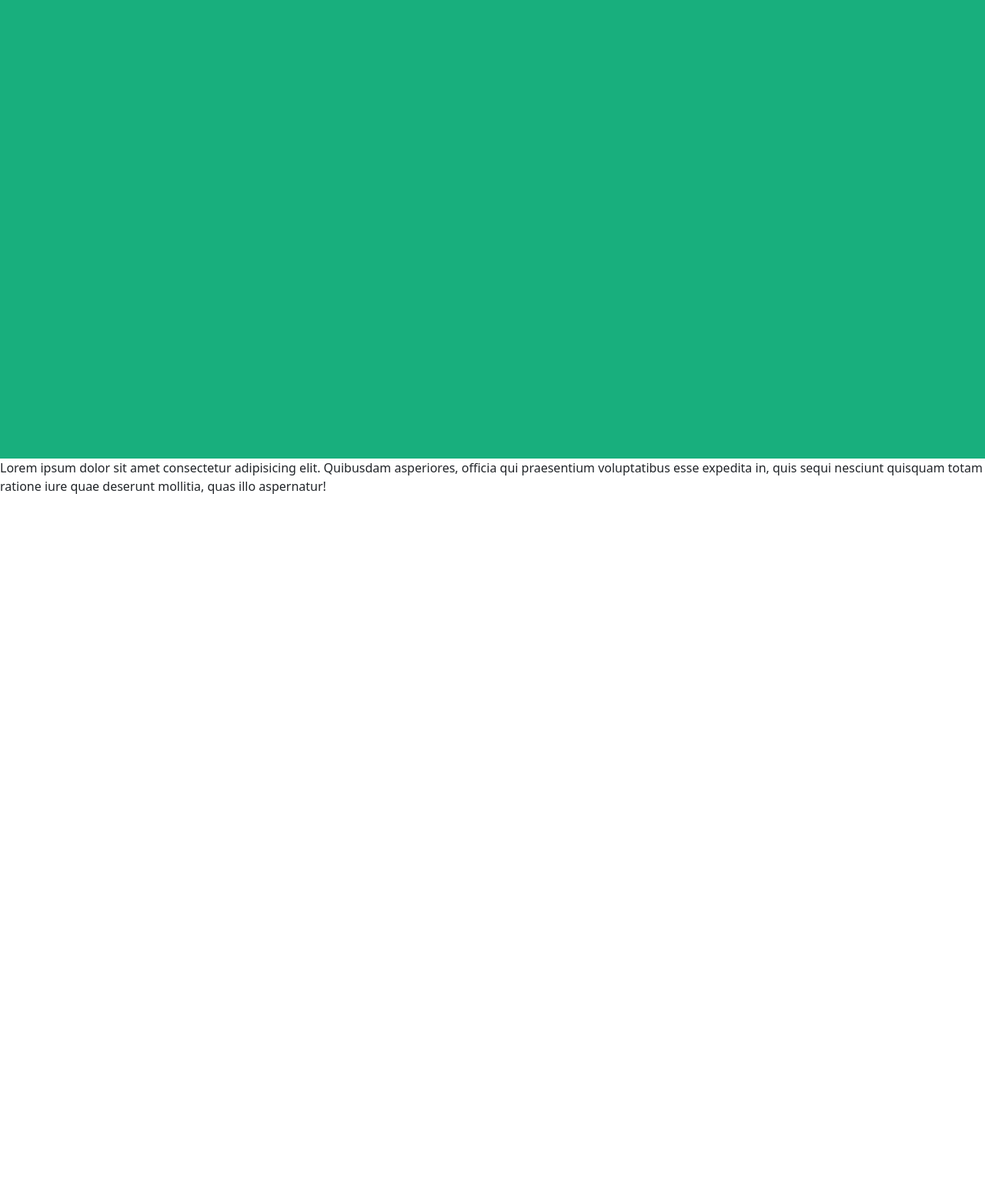
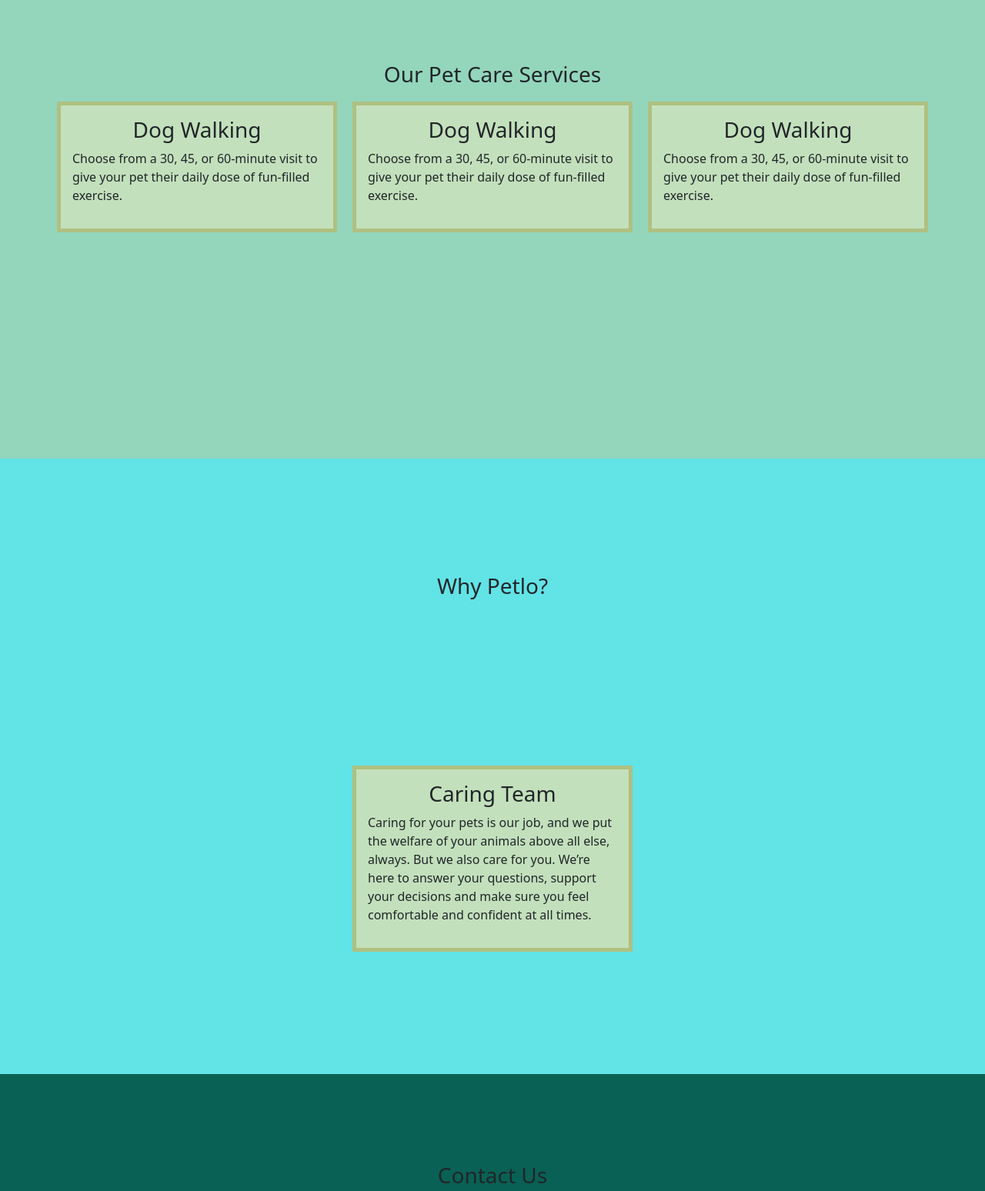
Before and after one commit to RubelBiswasCS/pet-buddies, a plain HTML site: page index.html in a window 1280 px wide. Shown: the part 1060-2608 px from the top of the page at 77% size. Before the commit the page ends 1704 px from the top, so only its background shows below. Drawn offline with nearby package versions, Linux system fonts and the light colour scheme.

Commit message:
modified 2 sections

```diff
--- a/css/style.css
+++ b/css/style.css
@@ -8,12 +8,10 @@
 .main-header{
 
 }
-.footer{
 
-}
 .main{
     min-height: 200vh;
-    background-color: rgb(24, 175, 125);
+    background-color: rgb(187, 204, 198);
 }
 h1,h3{
     text-align: center;
@@ -29,12 +27,6 @@ h1,h3{
     background-size: cover;
 }
 
-@media only screen and (max-width: 780px) {
-
-    #about{
-        background-image: linear-gradient(to bottom, rgba(18,42, 66, .50), rgba(18,42, 66, .5)), url("../images/background-md.jpg");
-}
-}
 
  #about h1{
     color: white;
@@ -45,15 +37,89 @@ h1,h3{
     display: flex;
     align-items: center;
     justify-content: center;
+    flex-wrap: wrap;
 
 }
 
 #services{
+    min-height: 100vh;
     padding: 50px;
 }
+.services{
 
+    flex-direction: column;
+    background-color: rgb(147, 214, 188);
+}
+.services-block{
+    display: flex;
+    flex-direction: column;
+    align-items: center;
+    width: 30%;
+    padding: 15px;
+    background-color: rgb(195, 224, 188);
+    margin: 15px;
+    box-shadow: 0 0 0 5px rgb(175, 192, 129);
+}
+#why-petlo{
+    min-height: 100vh;
+    padding: 50px;
+    background-color: rgb(98, 227, 230);
+}
+.wp-block{
+    display: flex;
+    flex-direction: column;
+    align-items: center;
+    width: 30%;
+    padding: 15px;
+    background-color: rgb(195, 224, 188);
+    margin: 15px;
+    box-shadow: 0 0 0 5px rgb(175, 192, 129);
+}
+#contact{
+    display: flex;
+    align-items: center;
+    justify-content: center;
+    flex-direction: column;
+    min-height: 40vh;
+    background-color: rgb(9, 97, 85);
+}
 .width30p{
-    width: 30%;
+    width: 75%;
     text-align: center;
-    margin: auto;
+    margin:auto;
+    /* background-color: darkcyan; */
 }
+
+/* .footer{
+    display: flex;
+    align-items: flex-end;
+
+    min-height: 50px;
+
+    background-color: rgb(255, 210, 105);
+    border: 1px solid black;
+}
+*/
+.footer{
+    height: 50px;
+    background-color: cadetblue;
+}
+a{
+    text-align: center;
+    text-decoration: none;
+}
+
+@media only screen and (max-width: 780px) {
+
+    #about{
+        background-image: linear-gradient(to bottom, rgba(18,42, 66, .50), rgba(18,42, 66, .5)), url("../images/background-md.jpg");
+}
+.services-block{
+    width: 90%;
+
+}
+.wp-block{
+    width: 90%;
+
+}
+}
--- a/index.html
+++ b/index.html
@@ -27,13 +27,13 @@
             <a class="nav-link active" aria-current="page" href="#about">About</a>
           </li>
           <li class="nav-item">
-            <a class="nav-link" href="#">Services</a>
+            <a class="nav-link" href="#services">Services</a>
           </li>
           <li class="nav-item">
-            <a class="nav-link" href="#">Pricing</a>
+            <a class="nav-link" href="#why-petlo">Why Petlo</a>
           </li>
           <li class="nav-item">
-            <a class="nav-link" href="#">Contact</a>
+            <a class="nav-link" href="#contact">Contact</a>
           </li>
         </ul>
       </div>
@@ -45,22 +45,68 @@
             <h1> Best care services for your loved pet.</h1>
        </section>
 
-       <section class="flex-center" id="services">
+       <section class="flex-center services" id="services">
             <h3>Our Pet Care Services</h3>
+            <div class="flex-center">
+                <div class="services-block">
+                    <h3>Dog Walking</h3>
+                    <p>
+                        Choose from a 30, 45, or 60-minute visit to give your pet their daily dose of fun-filled exercise.
+                    </p>
+                </div>
+                <div class="services-block">
+                    <h3>Dog Walking</h3>
+                    <p>
+                        Choose from a 30, 45, or 60-minute visit to give your pet their daily dose of fun-filled exercise.
+                    </p>
+                </div>
+                <div class="services-block">
+                    <h3>Dog Walking</h3>
+                    <p>
+                        Choose from a 30, 45, or 60-minute visit to give your pet their daily dose of fun-filled exercise.
+                    </p>
+                </div>
+            </div>
         </section>
 
-        <section class="" id="pricing">
+        <section class="flex-center" id="why-petlo">
+          <h3>Why Petlo?</h3>
+          <div class="flex-center">
+
+            <div class="wp-block">
+              <h3>Caring Team</h3>
+              <p>
+                Caring for your pets is our job, and we put the welfare of your animals above all else, always. But we also care for you. We’re here to answer your questions, support your decisions and make sure you feel comfortable and confident at all times.
+              </p>
+            </div>
+          </div>
 
         </section>
 
-        <section class="" id="contact">
+        <section id="contact">
+          <h3>Contact Us</h3>
+          <div class="flex-center">
+            <div class="flex-center" style="background-color: brown;"><a href tel:012 256 X098>012 256 X098</a></div>
+            <a href="maito:email@petlo.com">email@petlo.com</a>
+          </div>
+          <div>
 
+          </div>
         </section>
 
    </main>
 
-   <footer>
-    Lorem ipsum dolor sit amet consectetur adipisicing elit. Quibusdam asperiores, officia qui praesentium voluptatibus esse expedita in, quis sequi nesciunt quisquam totam ratione iure quae deserunt mollitia, quas illo aspernatur!
+   <!-- <footer class="footer">
+    <div class="flex-center">
+     <ul>
+       <li>&copy; 2019 Petlo. All Rights Reserved.</li>
+   </ul>
+    </div>
+</footer> -->
+
+   <footer class="flex-center footer">
+
+    &copy; 2019 Petlo. All Rights Reserved.
    </footer>
    <!-- Option 1: Bootstrap Bundle with Popper -->
    <script src="https://cdn.jsdelivr.net/npm/bootstrap@5.0.2/dist/js/bootstrap.bundle.min.js" integrity="sha384-MrcW6ZMFYlzcLA8Nl+NtUVF0sA7MsXsP1UyJoMp4YLEuNSfAP+JcXn/tWtIaxVXM" crossorigin="anonymous"></script>
```
